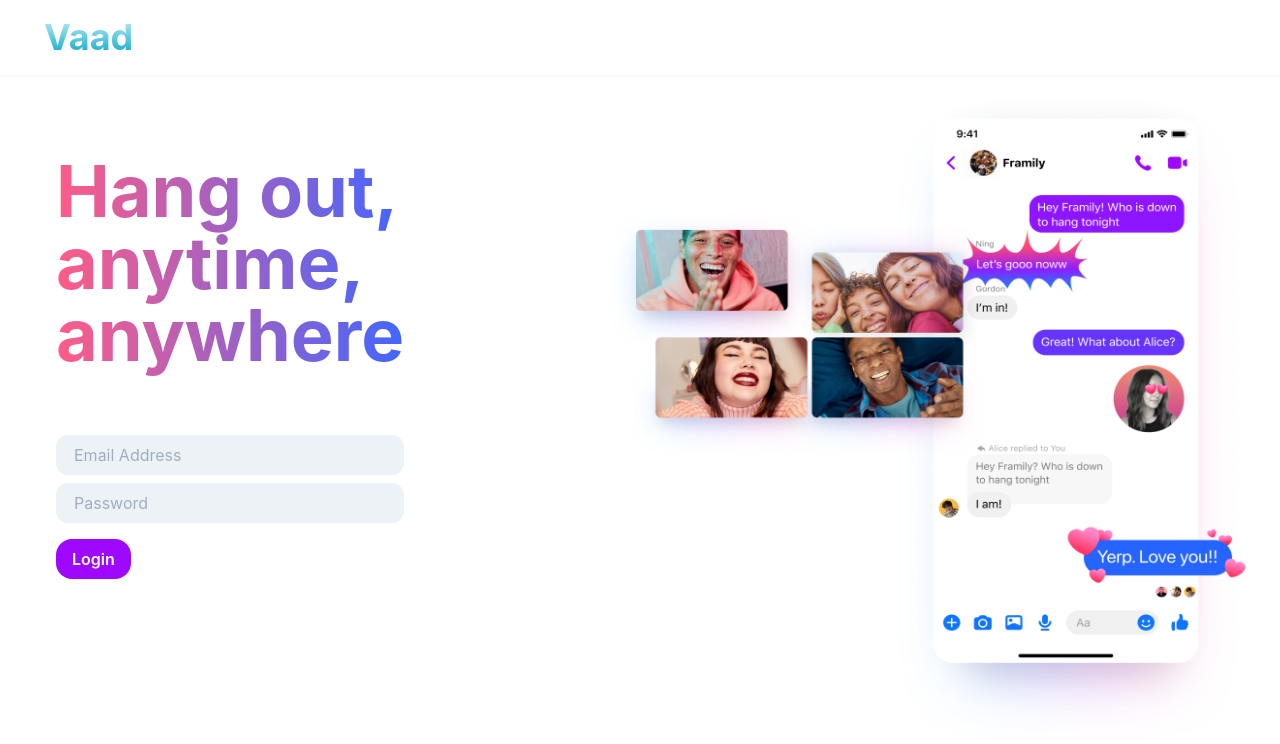
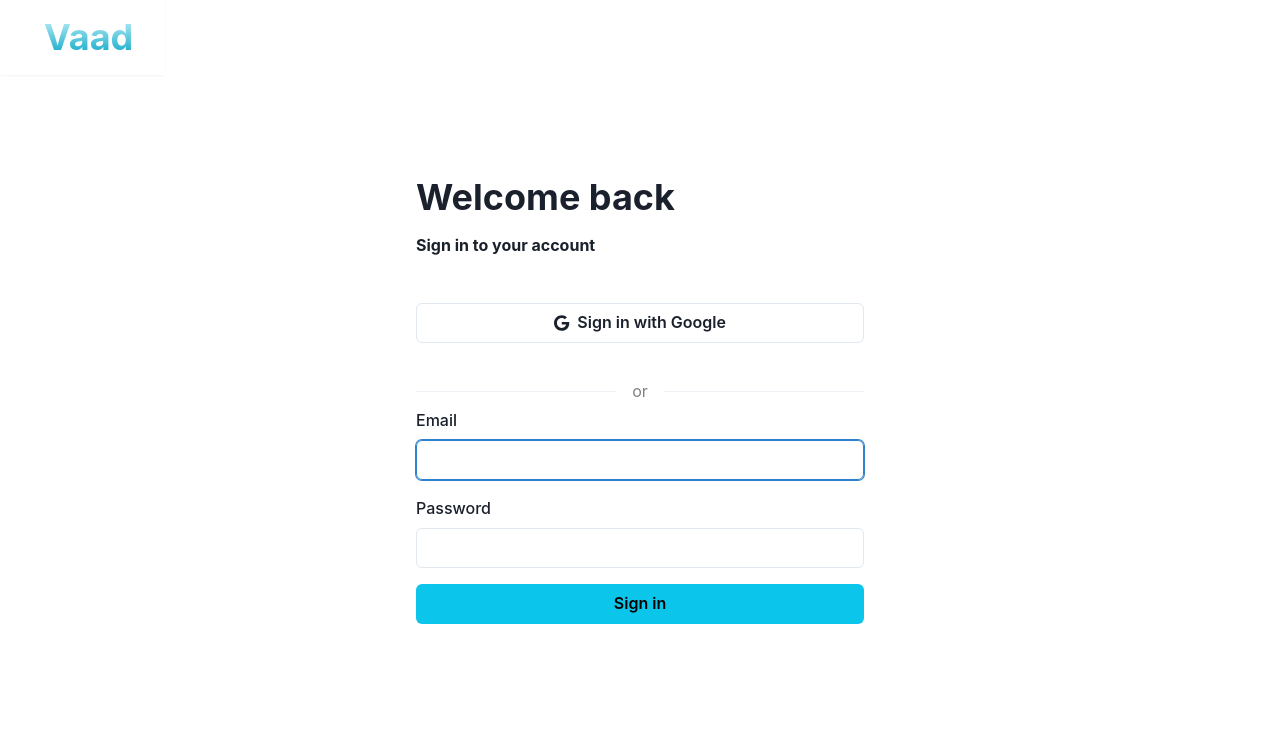
Before and after one commit to Bhavyawahie/vaad-chat-app, a React (Create React App) app in the folder client/: page /login in a window 1280 px wide. Shown: the top 744 px of the page. Built offline with nearby package versions, Linux system fonts and the light colour scheme.

Commit message:
login page updated

```diff
--- a/client/src/Screens/HomeScreen.jsx
+++ b/client/src/Screens/HomeScreen.jsx
@@ -1,23 +1,30 @@
-import React, {useState, useEffect} from 'react'
+import React, { useState, useEffect, useRef } from 'react'
 import Header from '../components/Header'
-import { Box, Button, Container, Flex, Heading, Image, Input, Spacer, useToast, VStack } from '@chakra-ui/react'
+import { AbsoluteCenter, Box, Button, Container, Divider, Flex, Heading, Image, Input, Spacer, useToast, Stack, FormControl, FormLabel, FormErrorMessage, useMediaQuery, Text } from '@chakra-ui/react'
 import image from '../image.png'
 import { useDispatch, useSelector } from 'react-redux'
 import { login } from '../actions/userActions'
 import { USER_LOGIN_RESET } from '../constants/userConstants'
+import GoogleSSO from '../components/GoogleSSO'
 
 
-const HomeScreen = ({history, location}) => {
+const HomeScreen = ({ history, location }) => {
+    const [isLargerThan1440] = useMediaQuery('(min-width: 1439px)')
     const toast = useToast()
     const [input, setInput] = useState({
         email: "",
         password: ""
     })
+    const [onError, setOnError] = useState({
+        email: false,
+        password: false
+    })
+    const ref = useRef()
     const dispatch = useDispatch()
     const userLogin = useSelector(state => state.userLogin)
-    const {loading, userInfo, error} = userLogin
+    const { loading, userInfo, error } = userLogin
     const changeHandler = (e) => {
-        const {name, value} = e.target
+        const { name, value } = e.target
         setInput(prevVal => {
             return {
                 ...prevVal,
@@ -25,53 +32,133 @@ const HomeScreen = ({history, location}) => {
             }
         })
     }
+
+    const validateForm = () => {
+        const errorValidation = {
+            email: true,
+            password: true
+        };
+
+        // Validate email field
+        if (!input.email) {
+            errorValidation.email = false;
+        }
+
+        // Validate password field
+        if (!input.password) {
+            errorValidation.password = false;
+        }
+
+        return errorValidation;
+    };
+
+    // const resetFormValidation = (e) => {
+    //     const [name] = e.target
+    //     setOnError(state => {
+    //         return {
+    //             ...state,
+    //             [name]: false
+    //         }
+    //     })
+    // }
+
+
     const submitHandler = (e) => {
-        e.preventDefault()
-        dispatch(login(input))
+        e.preventDefault();
+        const errorValidation = validateForm();
+
+        if (errorValidation.email && errorValidation.password) {
+            dispatch(login(input));
+        } else {
+            // Handle validation errors here (e.g., display error messages)
+            if (!errorValidation.email) {
+                setOnError((state) => {
+                    return { ...state, ['email']: true }
+                })
+            }
+
+            if (!errorValidation.password) {
+                setOnError((state) => {
+                    return { ...state, ['password']: true }
+                })
+            }
+        }
     }
 
     useEffect(() => {
-        if(userInfo){
+        const focusInput = () => {
+            // Use the current property of the ref to access the DOM element
+            ref.current.focus();
+        }
+        focusInput();
+    }, []);
+
+    useEffect(() => {
+        if(input.email.length > 0) {
+            setOnError((state) => {
+                return { ...state, ['email']: false }
+            })
+        }
+        if(input.password.length > 0) {
+            setOnError((state) => {
+                return { ...state, ['password']: false }
+            })
+        }
+    }, [input])
+
+    useEffect(() => {
+        if (userInfo) {
             history.push('/chats')
         }
     }, [userInfo, history]);
     return (
         <>
-            <Header location={location}/>
+            <Header location={location} w={!isLargerThan1440 && '100%'}/>
             {error && (() => {
-                toast({position: "top-right", title: `${error}`, status: "error", isClosable: true, duration: "4000"})
-                dispatch({type: USER_LOGIN_RESET})
-                })()
+                toast({ position: "top-right", title: `${error}`, status: "error", isClosable: true, duration: "4000" })
+                dispatch({ type: USER_LOGIN_RESET })
+            })()
             }
 
-            <Flex>
-                <Container maxW="container.xl" mt={4}>
-                    <Flex>
-                        <Flex flexDirection="column">
-                            <Box mt={16} ml={10}>
-                                <Heading as='h1' size="4xl" className='rainbow' pb={4}>
-                                    Hang out,<br /> anytime, <br /> anywhere
-                                </Heading>
+            <Stack minH={'100vh'} direction={{ base: 'column', md: 'row'}} justify={!isLargerThan1440 && 'center'}>
+                <Flex direction='column' w={'full'} maxW={'2xl'} p={8} flex={1} align={'center'} justify={'center'}>
+                        <Stack spacing={4} w={'full'} maxW={'md'}>
+                            <Heading fontSize={'4xl'}>Welcome back</Heading>
+                            <Heading fontSize={'md'}>Sign in to your account</Heading>
+                            <GoogleSSO />
+                            <Box position='relative'>
+                                <Divider />
+                                <AbsoluteCenter bg='white' color={"grey"} px='4'>
+                                    or
+                                </AbsoluteCenter>
                             </Box>
-                            <Box mt={12} ml={10}>
-                                <VStack>
-                                    <Input placeholder='Email Address' type="email" borderRadius="xl" variant="filled" name="email" value={input.email} onChange={changeHandler} />
-                                    <Input placeholder='Password' type="password" borderRadius="xl" variant="filled" name="password" value={input.password} onChange={changeHandler} />
-                                </VStack>
-                            </Box>
-                            <Flex mt={4} ml={10}>
-                                <Box>
-                                    <Button isLoading={loading && true} bg="#9F08FF" color='white' borderRadius="2xl" onClick={submitHandler}>Login</Button>
-                                </Box>
-                            </Flex>
-                        </Flex>
-                        <Spacer/>
-                        <Box>
-                            <Image src={image} boxSize='660px'/>
-                        </Box>
+                            <FormControl id="email" isInvalid={onError.email}>
+                                <FormLabel>Email</FormLabel>
+                                <Input type="email" ref={ref} name='email' value={input.email} onChange={(e) => changeHandler(e)}/>
+                                {onError.email && <FormErrorMessage>Email is required.</FormErrorMessage>}
+                            </FormControl>
+                            <FormControl id="password" isInvalid={onError.password}>
+                                <FormLabel>Password</FormLabel>
+                                <Input type="password" name='password' value={input.password} onChange={(e) => changeHandler(e)}/>
+                                {onError.password && <FormErrorMessage>Password is required.</FormErrorMessage>}
+                            </FormControl>
+                            <Stack spacing={6}>
+                                <Button colorScheme={'cyan'} variant={'solid'} onClick={(e) => submitHandler(e)}>
+                                    Sign in
+                                </Button>
+                            </Stack>
+                        </Stack>
                     </Flex>
-                </Container>
-            </Flex>
+                {isLargerThan1440 && <Flex flex={1}>
+                    <Image
+                        alt={'Login Image'}
+                        objectFit={'cover'}
+                        src={
+                            'https://images.unsplash.com/photo-1486312338219-ce68d2c6f44d?ixid=MXwxMjA3fDB8MHxwaG90by1wYWdlfHx8fGVufDB8fHw%3D&ixlib=rb-1.2.1&auto=format&fit=crop&w=1352&q=80'
+                        }
+                    />
+                </Flex>}
+            </Stack>
         </>
     )
 }
--- /dev/null
+++ b/client/src/components/GoogleSSO.jsx
@@ -0,0 +1,18 @@
+import React from 'react'
+import { FontAwesomeIcon } from '@fortawesome/react-fontawesome'
+import { faGoogle } from '@fortawesome/free-brands-svg-icons'
+import { Button, Center, Text } from '@chakra-ui/react'
+
+const GoogleSSO = () => {
+    return (
+        <Center py={8}>
+            <Button w={'100%'}  variant={'outline'} leftIcon={<FontAwesomeIcon icon={faGoogle} />}>
+                <Center>
+                    <Text>Sign in with Google</Text>
+                </Center>
+            </Button>
+        </Center>
+    )
+}
+
+export default GoogleSSO
--- a/client/src/components/Header.jsx
+++ b/client/src/components/Header.jsx
@@ -1,10 +1,12 @@
 import React from 'react'
 import { Link } from 'react-router-dom'
-import { Box, Button, Container, Flex, Heading, Spacer, Text } from '@chakra-ui/react'
+import { Box, Button, Container, Flex, Heading, Spacer, Text, useMediaQuery } from '@chakra-ui/react'
 
 const Header = ({location}) => {
+    const flag = ['/login', '/register'].includes(location.pathname)
+    const [isLargerThan1440] = useMediaQuery('(min-width: 1439px)')
     return (
-        <Flex boxShadow='sm'>
+        <Flex boxShadow={isLargerThan1440 ? '' :'sm'} position={flag && 'absolute'}>
             <Container maxW='container.xl'>
                 <Flex>
                     <Box p={4} color='black' display='flex' alignItems='flex-end'>
```
